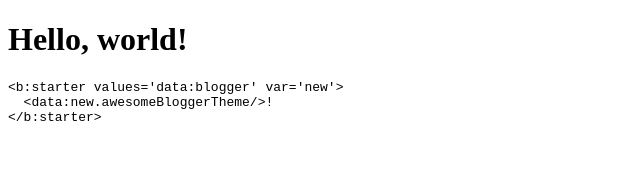
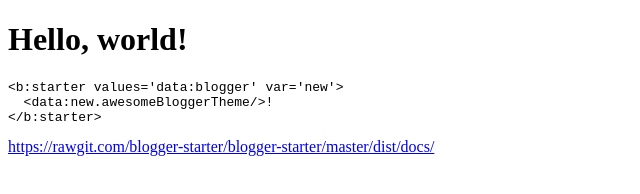
Before and after one commit to jsdelivrbot/blogger-starter.github.io, a plain HTML site: page index.html in a window 1280 px wide. Shown: the whole page, without its empty margins (0-640 px from the left). Drawn offline with Linux system fonts and the light colour scheme.

Commit message:
Update index.html

```diff
--- a/index.html
+++ b/index.html
@@ -10,5 +10,6 @@
 <pre><code>&lt;b:starter values='data:blogger' var='new'&gt;
   &lt;data:new.awesomeBloggerTheme/&gt;!
 &lt;/b:starter&gt;</code></pre>
+    <a href="https://rawgit.com/blogger-starter/blogger-starter/master/dist/docs/">https://rawgit.com/blogger-starter/blogger-starter/master/dist/docs/</a>
   </body>
 </html>
```
